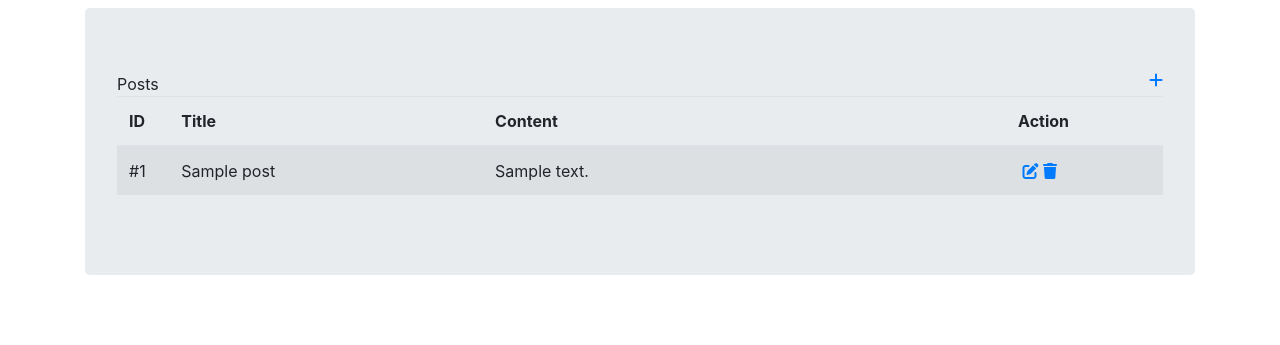
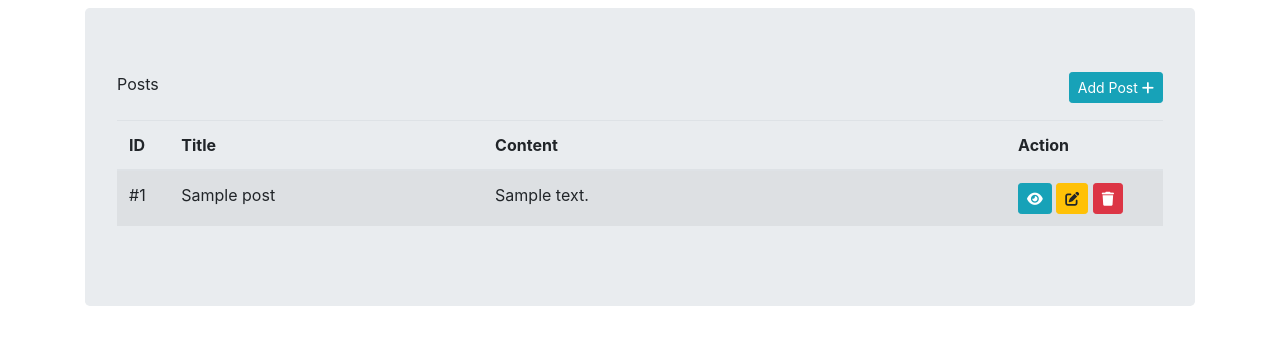
Before and after one commit to Kumari-Shwetha/crud-application-with-codeigniter, a PHP site: the page made by application/views/posts/index.php in a window 1280 px wide. Shown: the top 345 px of the page. Run offline with PHP 8.4, Linux system fonts and the light colour scheme; the template is opened without the code that fills it: most values are stand-ins (such as "Sample title", 1, 10 or a date in 2020); data that the repository does not hold is empty; some libraries are stand-ins or nearby versions.

Commit message:
Update index.php

```diff
--- a/application/views/posts/index.php
+++ b/application/views/posts/index.php
@@ -12,7 +12,7 @@
         <div class="row">
             <div class="col-12">
                 <div class="panel panel-default ">
-                    <div class="panel-heading">Posts <a href="<?php echo site_url('posts/add/'); ?>" class="fas fa-plus float-right" ></a></div>
+                    <div class="panel-heading mb-4"><span>Posts</span> <a href="<?php echo site_url('posts/add/'); ?>" class="float-right btn btn-sm btn-info" >Add Post <i class="fas fa-plus"></i></a></div>
                     <table class="table table-striped">
                         <thead>
                             <tr>
@@ -29,9 +29,9 @@
                                 <td><?php echo $post['title']; ?></td>
                                 <td><?php echo (strlen($post['content'])>150)?substr($post['content'],0,150).'...':$post['content']; ?></td>
                                 <td>
-                                    <a href="<?php echo site_url('posts/view/'.$post['id']); ?>" class="fas fa-eye-open"></a>
-                                    <a href="<?php echo site_url('posts/edit/'.$post['id']); ?>" class="fas fa-edit"></a>
-                                    <a href="<?php echo site_url('posts/delete/'.$post['id']); ?>" class="fas fa-trash" onclick="return confirm('Are you sure to delete?')"></a>
+                                    <a href="<?php echo site_url('posts/view/'.$post['id']); ?>" class="btn btn-sm btn-info"><i class="fas fa-eye"></i></a>
+                                    <a href="<?php echo site_url('posts/edit/'.$post['id']); ?>" class="btn btn-warning btn-sm"><i class="fas fa-edit"></i></a>
+                                    <a href="<?php echo site_url('posts/delete/'.$post['id']); ?>" class="btn btn-danger btn-sm" onclick="return confirm('Are you sure to delete?')"><i class="fas fa-trash"></i></a>
                                 </td>
                             </tr>
                             <?php endforeach; else: ?>
```
